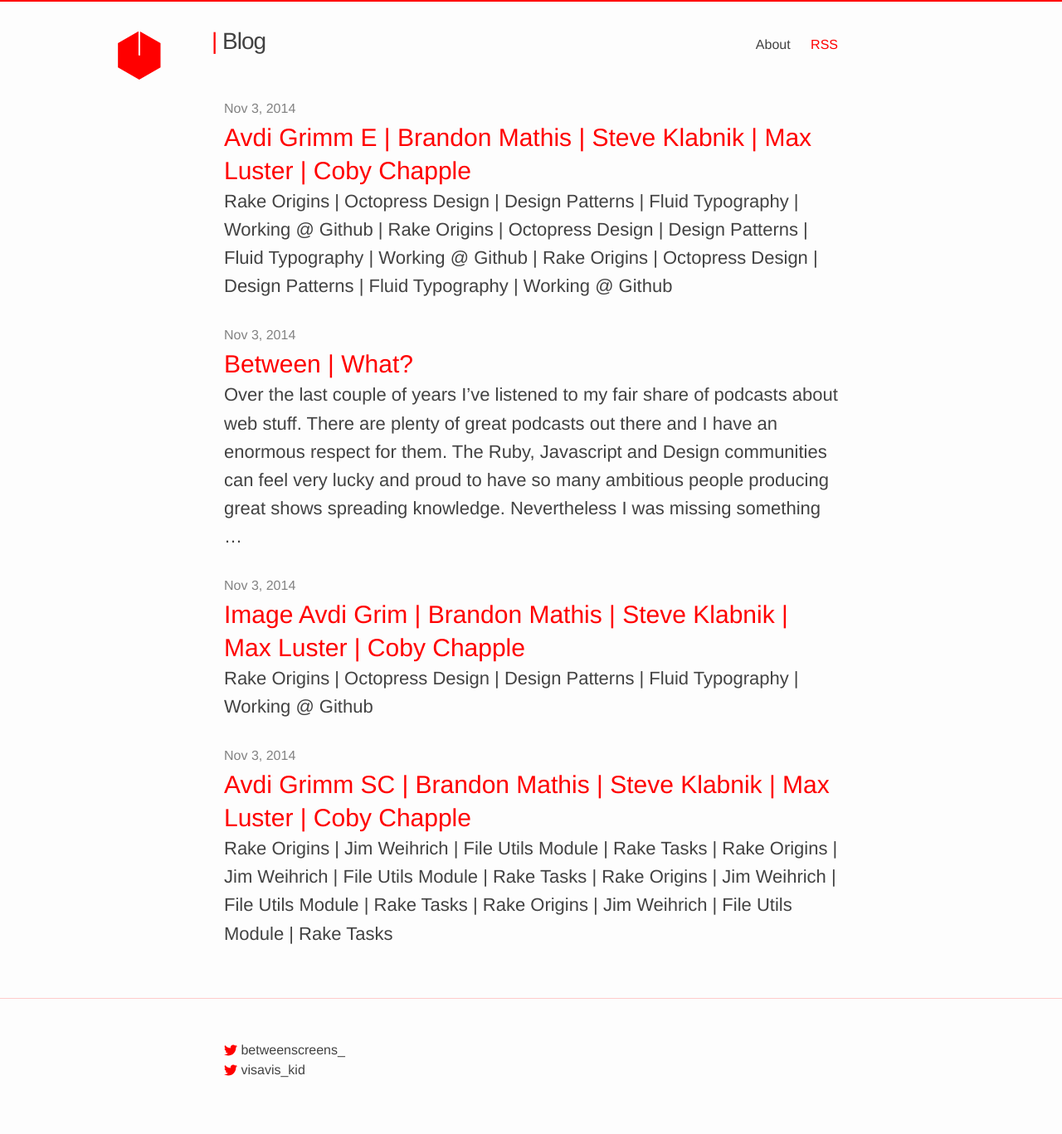
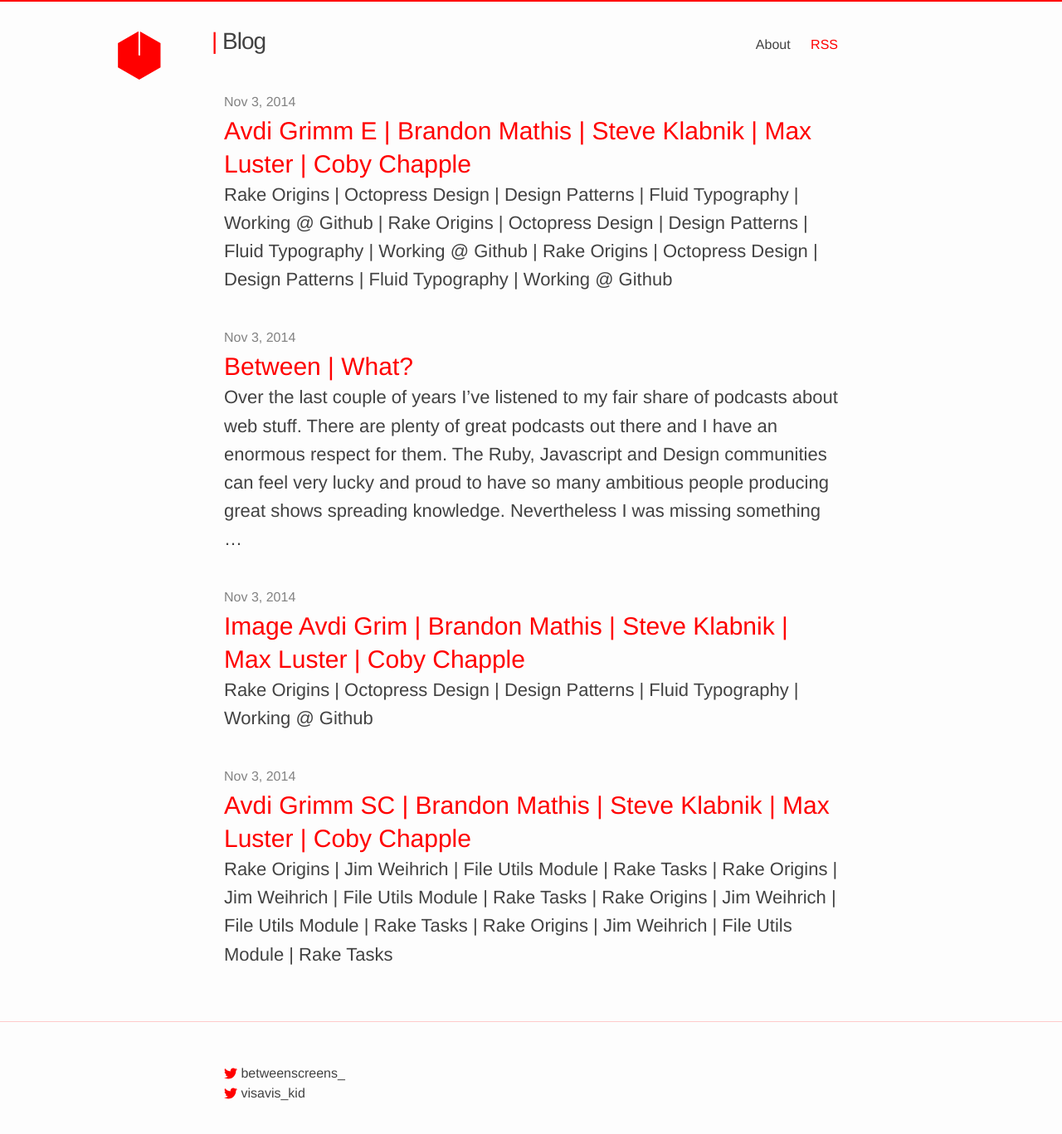
Before and after one commit to vis-kid/between_blog, a Jekyll site: the page built from index.html, in a window 1280 px wide. Shown: the whole page at 83% size. Built offline with Jekyll 4.4.1, drawn with Linux system fonts in a browser that asks for light colours; the list of posts is cut into pages by our own code.

Commit message:
Fine tunes vertical rythm for index page

```diff
--- a/_sass/_base.scss
+++ b/_sass/_base.scss
@@ -151,6 +151,7 @@
     max-width: -webkit-calc(800px - (#{$spacing-unit} * 2));
     max-width:         calc(800px - (#{$spacing-unit} * 2));
     margin-top: 20px;
+		margin-bottom: -8px;
     margin-right: auto;
     margin-left: auto;
     padding-right: $spacing-unit;
--- a/_sass/_layout.scss
+++ b/_sass/_layout.scss
@@ -337,4 +337,5 @@
   color: $grey-color-dark;
 	font-size: 22px;
 	line-height: 1.55;
+	margin-bottom: 41px;
 }
```
